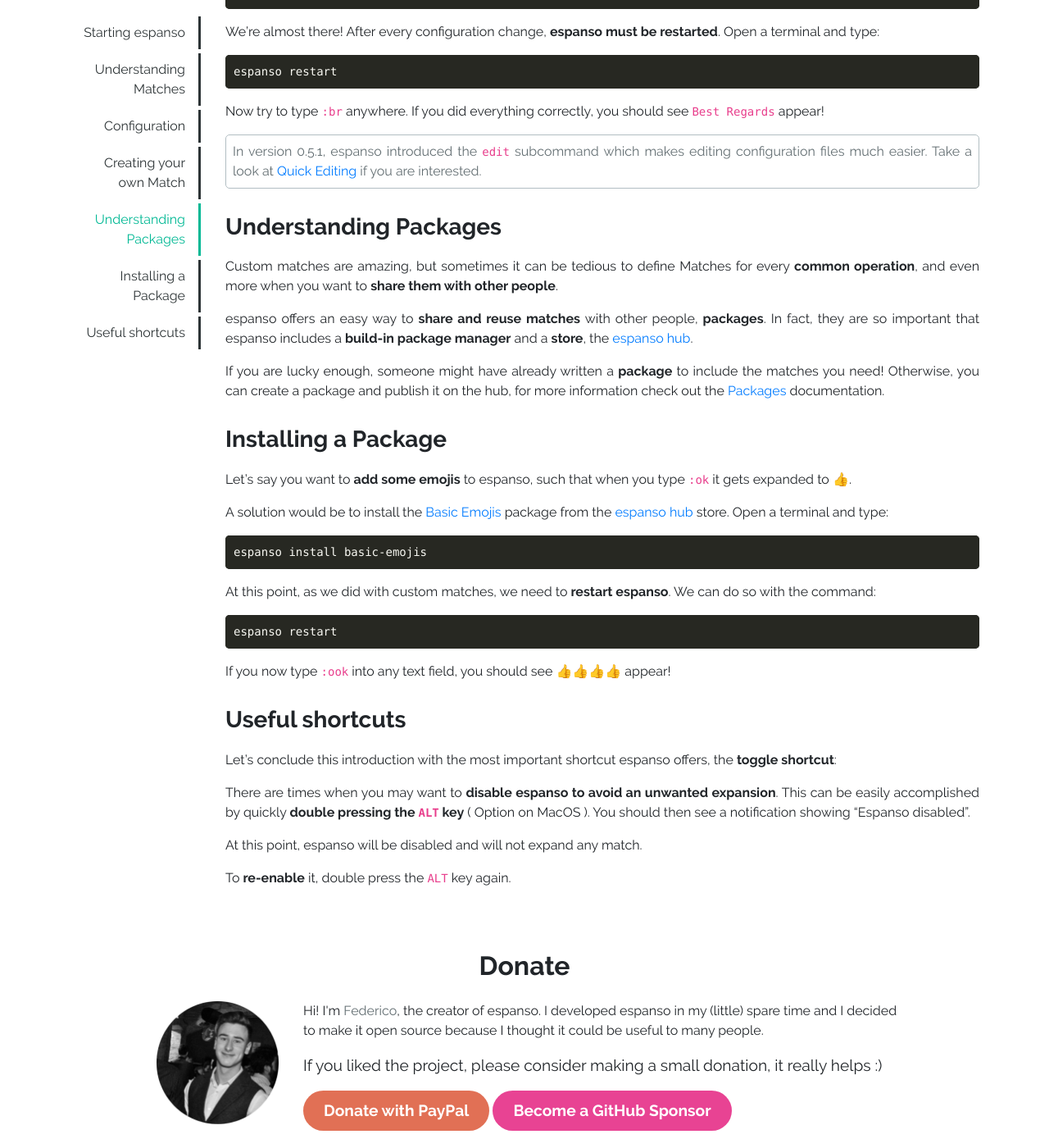
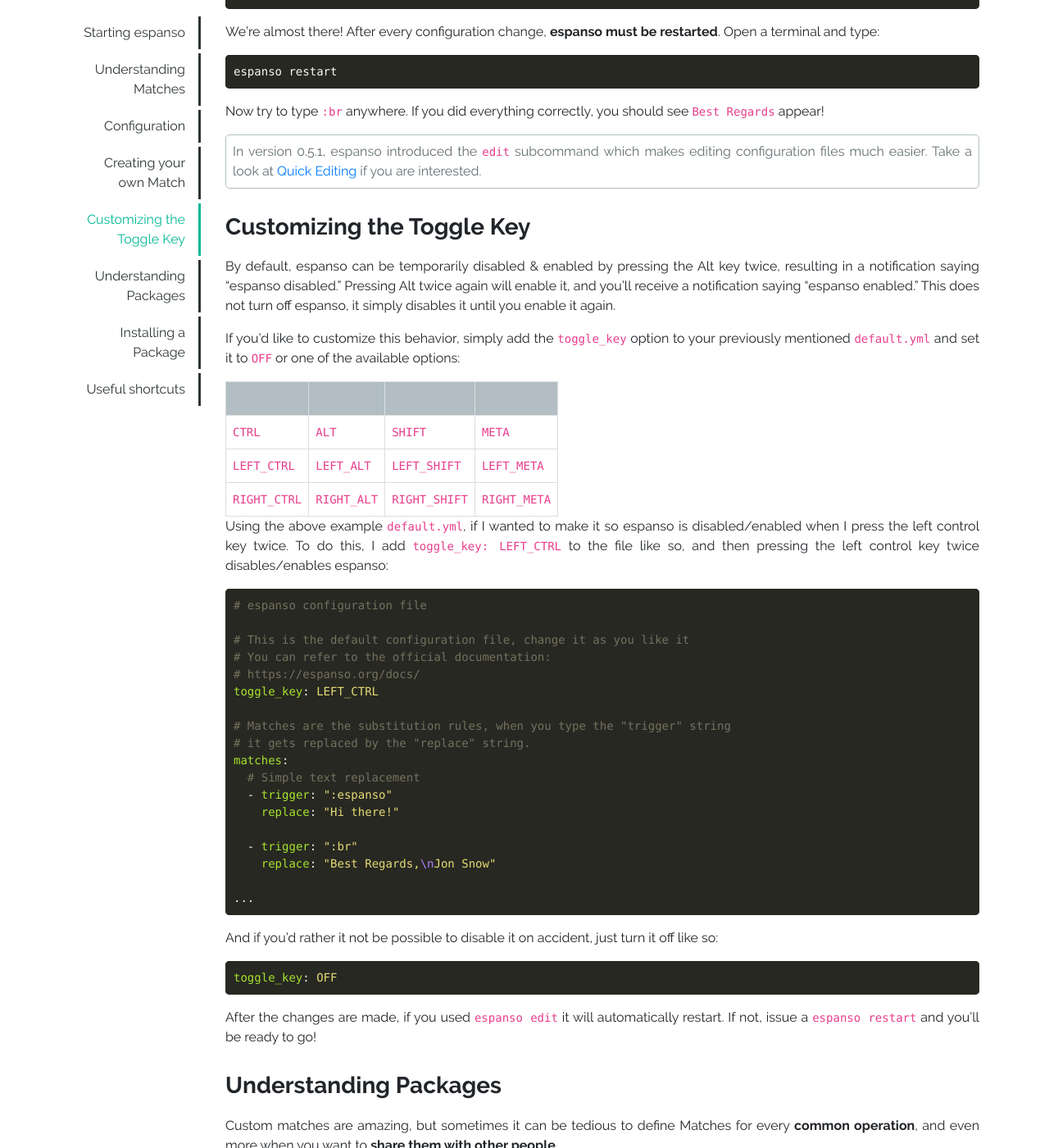
Before and after one commit to espanso/espanso, a Jekyll site: the page built from docs/get-started.md, in a window 1280 px wide and 1400 px high, scrolled down 2876 px. Shown: the whole window at 82% size. Built offline with Jekyll 4.4.1, drawn with Linux system fonts in a browser that asks for light colours.

Commit message:
Added toggle_key instructions to Getting Started

````diff
--- a/docs/get-started.md
+++ b/docs/get-started.md
@@ -136,6 +136,49 @@
 
 > In version 0.5.1, espanso introduced the `edit` subcommand which makes editing configuration files much easier. Take a look at [Quick Editing](/docs/configuration/#quick-editing) if you are interested.
 
+### Customizing the Toggle Key
+
+By default, espanso can be temporarily disabled & enabled by pressing the Alt key twice, resulting in a notification saying "espanso disabled." Pressing Alt twice again will enable it, and you'll receive a notification saying "espanso enabled." This does not turn off espanso, it simply disables it until you enable it again.
+
+If you'd like to customize this behavior, simply add the `toggle_key` option to your previously mentioned `default.yml` and set it to `OFF` or one of the available options:
+
+|              |             |               |              |
+|--------------|-------------|---------------|--------------|
+| `CTRL`       | `ALT`       | `SHIFT`       | `META`       |
+| `LEFT_CTRL`  | `LEFT_ALT`  | `LEFT_SHIFT`  | `LEFT_META`  |
+| `RIGHT_CTRL` | `RIGHT_ALT` | `RIGHT_SHIFT` | `RIGHT_META` |
+
+Using the above example `default.yml`, if I wanted to make it so espanso is disabled/enabled when I press the left control key twice. To do this, I add `toggle_key: LEFT_CTRL` to the file like so, and then pressing the left control key twice disables/enables espanso:
+
+```yml
+# espanso configuration file
+
+# This is the default configuration file, change it as you like it
+# You can refer to the official documentation:
+# https://espanso.org/docs/
+toggle_key: LEFT_CTRL
+
+# Matches are the substitution rules, when you type the "trigger" string
+# it gets replaced by the "replace" string.
+matches:
+  # Simple text replacement
+  - trigger: ":espanso"
+    replace: "Hi there!"
+
+  - trigger: ":br"
+    replace: "Best Regards,\nJon Snow"
+
+...
+```
+
+And if you'd rather it not be possible to disable it on accident, just turn it off like so:
+
+```yml
+toggle_key: OFF
+```
+
+After the changes are made, if you used `espanso edit` it will automatically restart. If not, issue a `espanso restart` and you'll be ready to go!
+
 ### Understanding Packages
 
 Custom matches are amazing, but sometimes it can be tedious to define Matches for every **common operation**,
````
